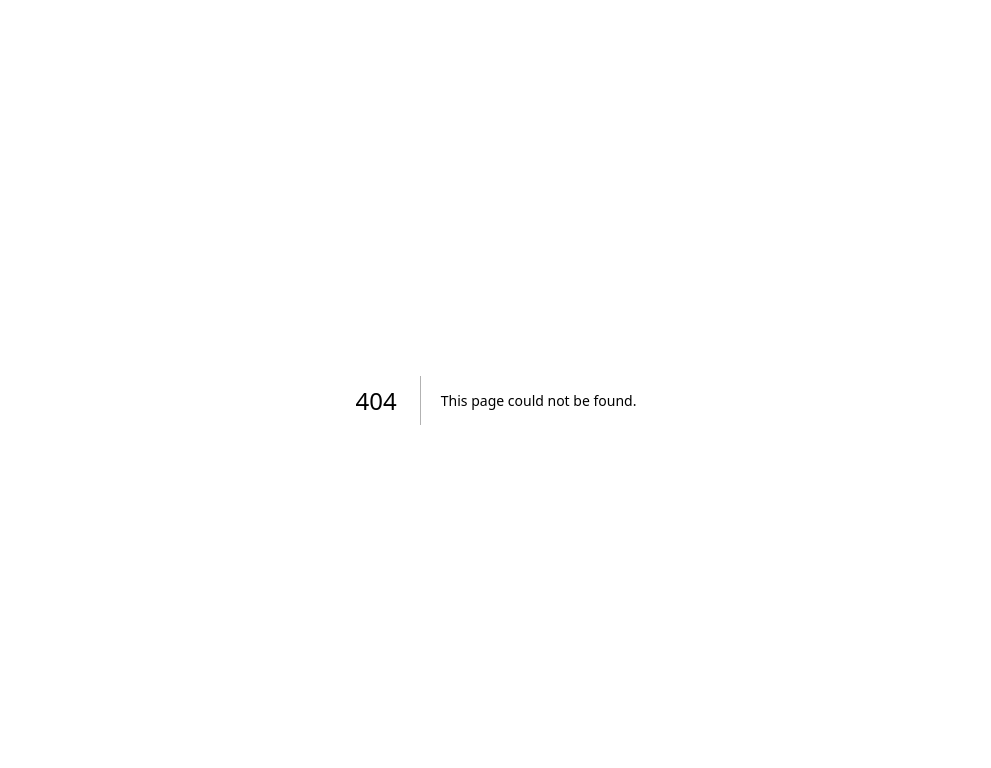
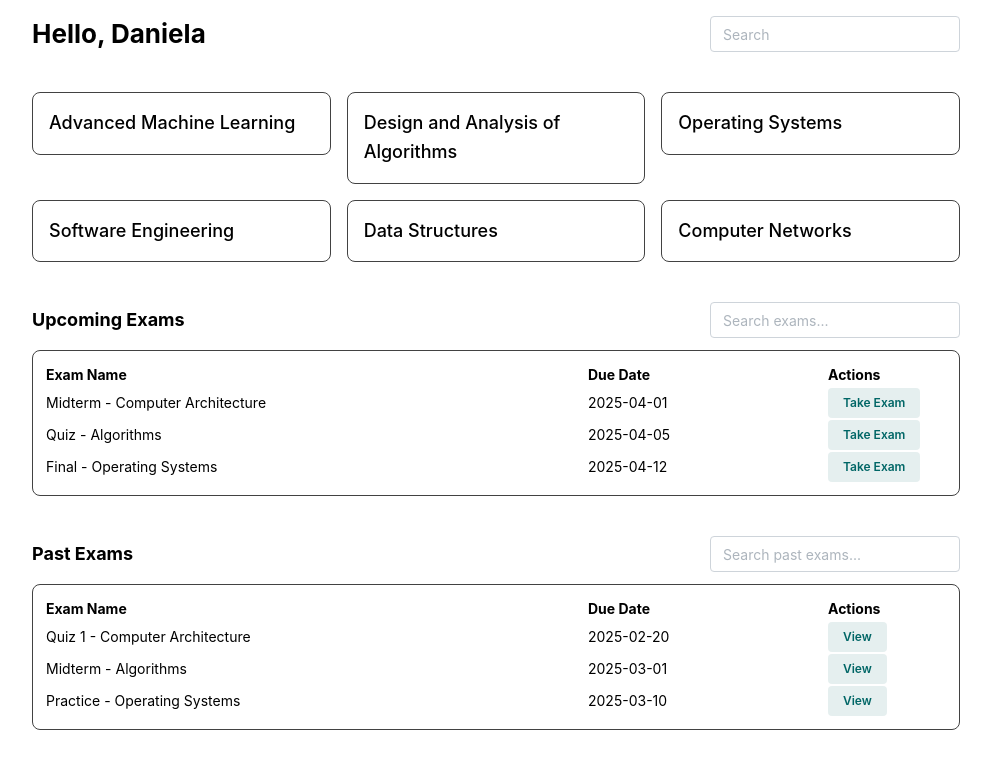
Before and after one commit to danielagarcia80/Oral-Exam-Manager, a Next.js app in the folder frontend/: page /student/student-dashboard in a window 1280 px wide. Before the commit this address had no page. Shown: the top 768 px of the page, without its empty margins (144-1135 px from the left). Built offline with nearby package versions, Linux system fonts and the light colour scheme.

Commit message:
Added in a student dashboard on route student/student-dashboard

```diff
--- /dev/null
+++ b/frontend/app/student/student-dashboard/page.tsx
@@ -0,0 +1,7 @@
+'use client';
+
+import { StudentDashboard } from '@/components/Student/StudentDashboard/StudentDashboard';
+
+export default function StudentDashboardPage() {
+  return <StudentDashboard />;
+}
--- /dev/null
+++ b/frontend/components/Student/StudentDashboard/0_Header/Header.tsx
@@ -0,0 +1,20 @@
+'use client';
+
+import { Flex, TextInput, Title } from '@mantine/core';
+import { useStudentDashboardStyles } from '../StudentDashboard.styles';
+
+type HeaderProps = {
+  studentName?: string;
+};
+
+export function Header({ studentName = 'Student' }: HeaderProps) {
+
+  const styles = useStudentDashboardStyles();
+
+  return (
+    <Flex justify="space-between" align="center" style={styles.section}>
+      <Title order={2}>Hello, {studentName}</Title>
+      <TextInput placeholder="Search" w={250} />
+    </Flex>
+  );
+}
--- /dev/null
+++ b/frontend/components/Student/StudentDashboard/1_CourseCards/CourseCards.tsx
@@ -0,0 +1,37 @@
+'use client';
+
+import { Card, Grid, Text } from '@mantine/core';
+import { useStudentDashboardStyles } from '../StudentDashboard.styles';
+
+type Course = {
+  id: string;
+  name: string;
+};
+
+const mockCourses: Course[] = [
+  { id: '1', name: 'Advanced Machine Learning' },
+  { id: '2', name: 'Design and Analysis of Algorithms' },
+  { id: '3', name: 'Operating Systems' },
+  { id: '4', name: 'Software Engineering' },
+  { id: '5', name: 'Data Structures' },
+  { id: '6', name: 'Computer Networks' },
+];
+
+export function CourseCards() {
+
+  const styles = useStudentDashboardStyles();
+
+  return (
+    <Grid gutter="md" mb="lg">
+      {mockCourses.map((course) => (
+        <Grid.Col span={{ base: 12, sm: 6, md: 4 }} key={course.id}>
+          <Card style={styles.courseCard}>
+            <Text size="lg" fw={500}>
+              {course.name}
+            </Text>
+          </Card>
+        </Grid.Col>
+      ))}
+    </Grid>
+  );
+}
--- /dev/null
+++ b/frontend/components/Student/StudentDashboard/2_UpcomingExams/UpcomingExams.tsx
@@ -0,0 +1,56 @@
+'use client';
+
+import { Button, Group, Paper, Stack, Table, TextInput, Title } from '@mantine/core';
+import { useStudentDashboardStyles } from '../StudentDashboard.styles';
+
+
+type Exam = {
+  id: string;
+  name: string;
+  dueDate: string;
+};
+
+const mockExams: Exam[] = [
+  { id: '1', name: 'Midterm - Computer Architecture', dueDate: '2025-04-01' },
+  { id: '2', name: 'Quiz - Algorithms', dueDate: '2025-04-05' },
+  { id: '3', name: 'Final - Operating Systems', dueDate: '2025-04-12' },
+];
+
+export function UpcomingExams() {
+
+  const styles = useStudentDashboardStyles();
+
+  return (
+    <Stack gap="sm" style={styles.section}>
+      <Group justify="space-between" align="center">
+        <Title order={4}>Upcoming Exams</Title>
+        <TextInput placeholder="Search exams..." w={250} />
+      </Group>
+
+      <Paper style={styles.tableWrapper}>
+        <Table highlightOnHover>
+          <thead>
+            <tr>
+              <th style={{ textAlign: 'left' }}>Exam Name</th>
+              <th style={{ textAlign: 'left', width: '240px' }}>Due Date</th>
+              <th style={{ textAlign: 'left', width: '120px' }}>Actions</th>
+            </tr>
+          </thead>
+          <tbody>
+            {mockExams.map((exam) => (
+              <tr key={exam.id}>
+                <td>{exam.name}</td>
+                <td>{exam.dueDate}</td>
+                <td>
+                  <Button size="xs" variant="light">
+                    Take Exam
+                  </Button>
+                </td>
+              </tr>
+            ))}
+          </tbody>
+        </Table>
+      </Paper>
+    </Stack>
+  );
+}
--- /dev/null
+++ b/frontend/components/Student/StudentDashboard/3_PastExams/PastExams.tsx
@@ -0,0 +1,56 @@
+'use client';
+
+import { Table, TextInput, Title, Group, Stack, Paper, Button } from '@mantine/core';
+import { useStudentDashboardStyles } from '../StudentDashboard.styles';
+
+
+type Exam = {
+  id: string;
+  name: string;
+  dueDate: string;
+};
+
+const mockPastExams: Exam[] = [
+  { id: '1', name: 'Quiz 1 - Computer Architecture', dueDate: '2025-02-20' },
+  { id: '2', name: 'Midterm - Algorithms', dueDate: '2025-03-01' },
+  { id: '3', name: 'Practice - Operating Systems', dueDate: '2025-03-10' },
+];
+
+export function PastExams() {
+
+  const styles = useStudentDashboardStyles();
+
+  return (
+    <Stack gap="sm" style={styles.section}>
+      <Group justify="space-between" align="center">
+        <Title order={4}>Past Exams</Title>
+        <TextInput placeholder="Search past exams..." w={250} />
+      </Group>
+
+      <Paper style={styles.tableWrapper}>
+        <Table highlightOnHover>
+          <thead>
+            <tr>
+              <th style={{ textAlign: 'left' }}>Exam Name</th>
+              <th style={{ textAlign: 'left', width: '240px' }}>Due Date</th>
+              <th style={{ textAlign: 'left', width: '120px' }}>Actions</th>
+            </tr>
+          </thead>
+          <tbody>
+            {mockPastExams.map((exam) => (
+              <tr key={exam.id}>
+                <td>{exam.name}</td>
+                <td>{exam.dueDate}</td>
+                <td>
+                  <Button size="xs" variant="light">
+                    View
+                  </Button>
+                </td>
+              </tr>
+            ))}
+          </tbody>
+        </Table>
+      </Paper>
+    </Stack>
+  );
+}
--- /dev/null
+++ b/frontend/components/Student/StudentDashboard/StudentDashboard.styles.ts
@@ -0,0 +1,21 @@
+import { useMantineTheme } from '@mantine/core';
+
+export function useStudentDashboardStyles() {
+  const theme = useMantineTheme();
+
+  return {
+    section: {
+      marginBottom: theme.spacing.lg,
+    },
+    courseCard: {
+      border: `1px solid ${theme.colors.dark[4]}`,
+      padding: theme.spacing.md,
+      borderRadius: theme.radius.md,
+    },
+    tableWrapper: {
+      padding: theme.spacing.sm,
+      borderRadius: theme.radius.md,
+      border: `1px solid ${theme.colors.dark[4]}`,
+    },
+  };
+}
--- /dev/null
+++ b/frontend/components/Student/StudentDashboard/StudentDashboard.tsx
@@ -0,0 +1,18 @@
+import { Container, Stack } from '@mantine/core';
+import { Header } from './0_Header/Header';
+import { CourseCards } from './1_CourseCards/CourseCards';
+import { UpcomingExams } from './2_UpcomingExams/UpcomingExams';
+import { PastExams } from './3_PastExams/PastExams';
+
+export function StudentDashboard() {
+  return (
+    <Container pt="md">
+      <Stack gap="lg">
+        <Header studentName="Daniela" />
+        <CourseCards />
+        <UpcomingExams />
+        <PastExams />
+      </Stack>
+    </Container>
+  );
+}
```
